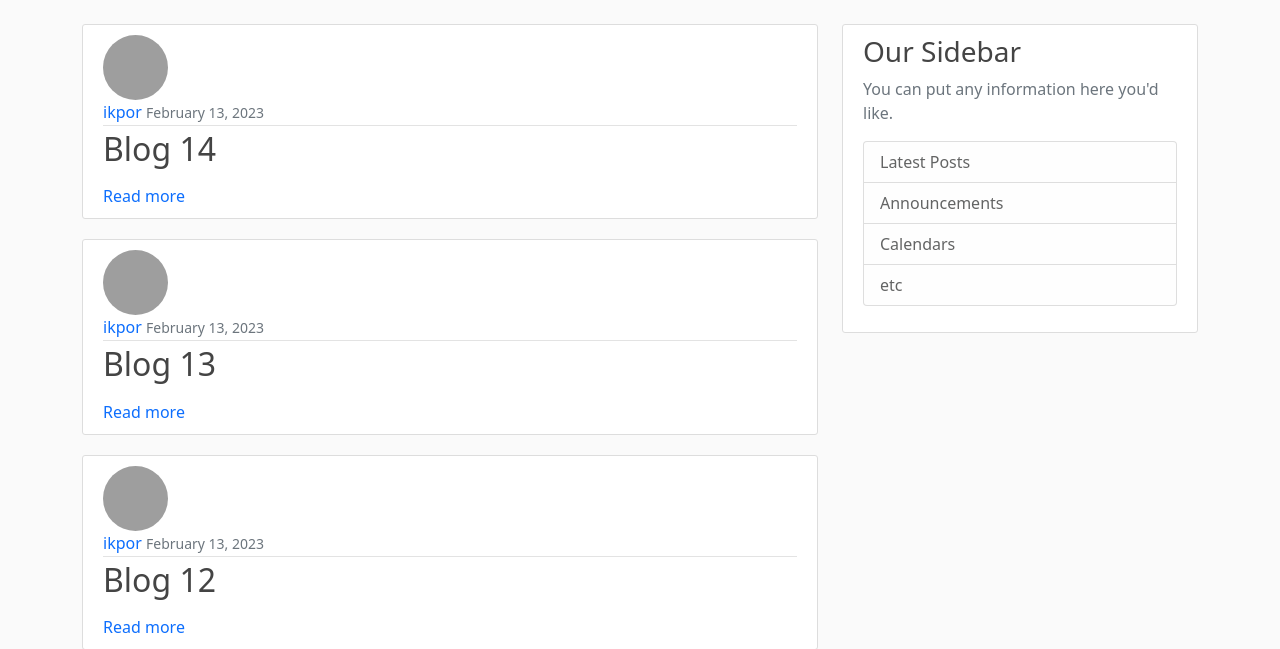
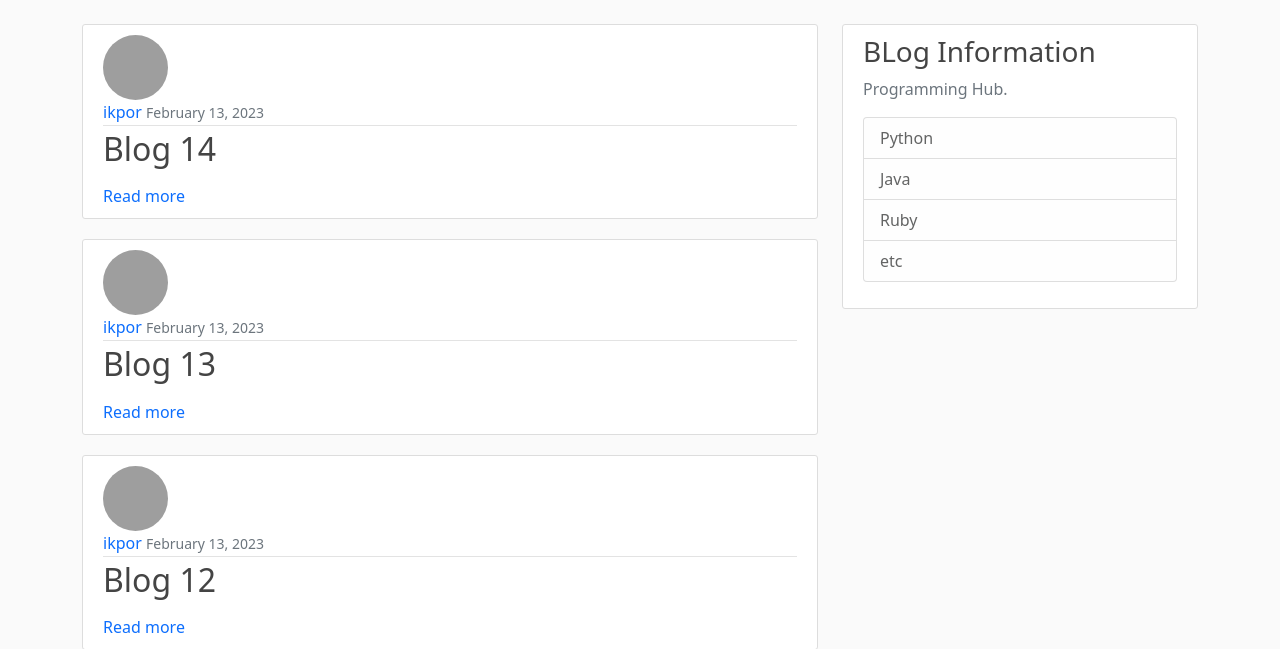
Before and after one commit to Brainboxx/blog-website-with-django, a Django app: page / in a window 1280 px wide. Shown: the part 56-705 px from the top of the page. Run offline with Django 4.2, Linux system fonts and the light colour scheme; data comes from the database, SQL or seed files in the repository; grey boxes are pictures that could not be loaded.

Commit message:
Made modifications to the home page

```diff
--- a/blog/templates/blog/base.html
+++ b/blog/templates/blog/base.html
@@ -9,9 +9,9 @@
           integrity="sha384-EVSTQN3/azprG1Anm3QDgpJLIm9Nao0Yz1ztcQTwFspd3yD65VohhpuuCOmLASjC" crossorigin="anonymous">
     <link rel="stylesheet" href="{% static 'blog/main.css' %}">
     {% if title %}
-    <title>Django Blog - {{ title }}</title>
+    <title>Edu's Blog - {{ title }}</title>
     {% else %}
-    <title>Django Blog</title>
+    <title>Edu's Blog</title>
     {% endif %}
 </head>
 <body>
@@ -57,12 +57,12 @@
         </div>
         <div class="col-md-4">
             <div class="content-section">
-                <h3>Our Sidebar</h3>
-                <p class='text-muted'>You can put any information here you'd like.
+                <h3>BLog Information</h3>
+                <p class='text-muted'>Programming Hub.
                 <ul class="list-group">
-                    <li class="list-group-item list-group-item-light">Latest Posts</li>
-                    <li class="list-group-item list-group-item-light">Announcements</li>
-                    <li class="list-group-item list-group-item-light">Calendars</li>
+                    <li class="list-group-item list-group-item-light">Python</li>
+                    <li class="list-group-item list-group-item-light">Java</li>
+                    <li class="list-group-item list-group-item-light">Ruby</li>
                     <li class="list-group-item list-group-item-light">etc</li>
                 </ul>
                 </p>
```
